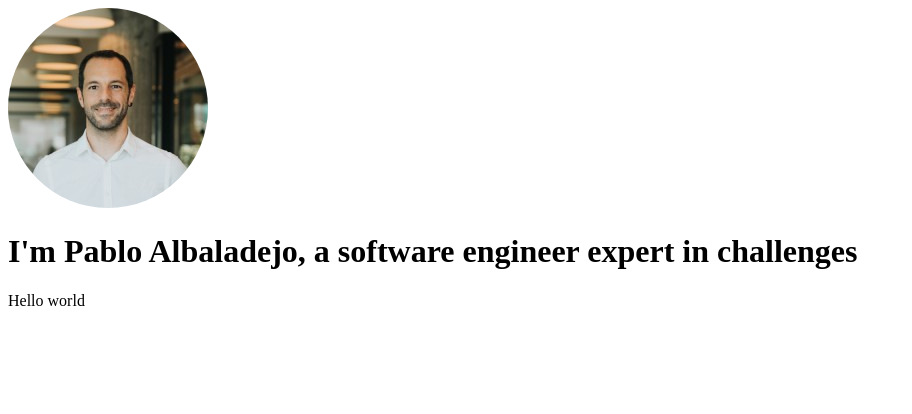
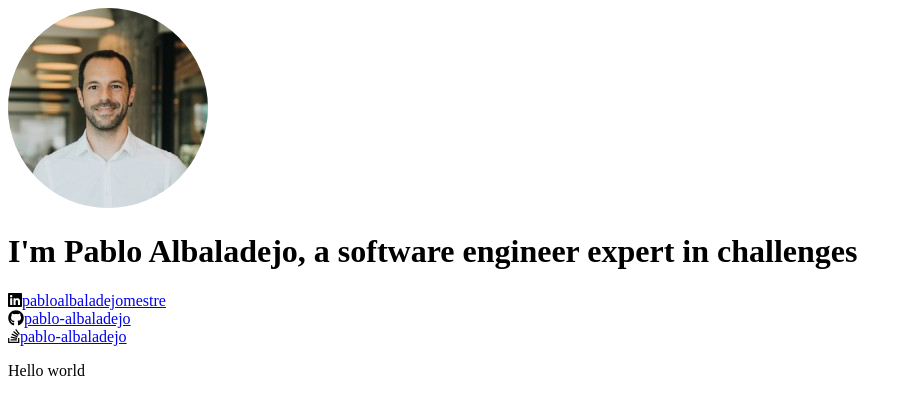
Before and after one commit to pablo-albaladejo/my-site, a Gatsby site: page / in a window 1280 px wide. Shown: the whole page, without its empty margins (0-912 px from the left). Built offline with nearby package versions, Linux system fonts and the light colour scheme; Gatsby itself is replaced by a stand-in of ours.

Commit message:
feat(master): add social links

```diff
--- a/gatsby-config.js
+++ b/gatsby-config.js
@@ -4,6 +4,7 @@ require("dotenv").config({
 
 module.exports = {
   plugins: [
+    `gatsby-plugin-fontawesome-css`,
     {
       resolve: `gatsby-plugin-google-gtag`,
       options: {
--- a/package.json
+++ b/package.json
@@ -15,8 +15,14 @@
         "clean": "gatsby clean"
     },
     "dependencies": {
+        "@fortawesome/fontawesome-svg-core": "^1.2.34",
+        "@fortawesome/free-brands-svg-icons": "^5.15.2",
+        "@fortawesome/free-regular-svg-icons": "^5.15.2",
+        "@fortawesome/free-solid-svg-icons": "^5.15.2",
+        "@fortawesome/react-fontawesome": "^0.1.14",
         "dotenv": "^8.2.0",
         "gatsby": "^2.32.3",
+        "gatsby-plugin-fontawesome-css": "^1.0.0",
         "gatsby-plugin-google-gtag": "^2.8.0",
         "react": "^16.13.1",
         "react-dom": "^16.13.1"
--- /dev/null
+++ b/src/components/commons/avatar/index.js
@@ -0,0 +1,17 @@
+import * as React from "react"
+
+const sytle = {
+  avatar: {
+    borderRadius: "100%",
+  }
+}
+
+const Avatar = ({ img }) => {
+  return (
+    <a href="#" >
+      <img src={img} alt="" style={sytle?.avatar} />
+    </a>
+  )
+}
+
+export default Avatar
--- /dev/null
+++ b/src/components/commons/iconLink/index.js
@@ -0,0 +1,12 @@
+import * as React from "react"
+
+const SocialLink = ({icon, caption, url}) => {
+  return (
+    <div>
+      {icon}
+      <a href={url}>{caption}</a>
+    </div>
+  )
+}
+
+export default SocialLink
--- /dev/null
+++ b/src/components/containers/profile/index.js
@@ -0,0 +1,19 @@
+import * as React from "react"
+
+import avatarImg from '../../../images/avatar.jpeg'
+import Avatar from "../../commons/avatar"
+import Social from "../social"
+
+const Profile = () => {
+  return (
+    <div>
+      <Avatar img={avatarImg} />
+      <h1>
+        <strong>I'm Pablo Albaladejo</strong>, a software engineer expert in challenges
+      </h1>
+      <Social />
+    </div>
+  )
+}
+
+export default Profile
--- /dev/null
+++ b/src/components/containers/social/index.js
@@ -0,0 +1,21 @@
+import * as React from "react"
+
+import { FontAwesomeIcon } from '@fortawesome/react-fontawesome'
+import {
+  faGithub,
+  faLinkedin,
+  faStackOverflow
+} from '@fortawesome/free-brands-svg-icons'
+import SocialLink from "../../commons/iconLink"
+
+const Social = () => {
+  return (
+    <div>
+        <SocialLink icon={<FontAwesomeIcon icon={faLinkedin}/>} caption={'pabloalbaladejomestre'} url={'https://www.linkedin.com/in/pabloalbaladejomestre'}/>
+        <SocialLink icon={<FontAwesomeIcon icon={faGithub}/>} caption={'pablo-albaladejo'} url={'https://github.com/pablo-albaladejo'}/>
+        <SocialLink icon={<FontAwesomeIcon icon={faStackOverflow}/>} caption={'pablo-albaladejo'} url={'https://stackoverflow.com/users/3395884/pablo-albaladejo'}/>
+    </div>
+  )
+}
+
+export default Social
--- a/src/components/layout/main.js
+++ b/src/components/layout/main.js
@@ -1,5 +1,5 @@
 import * as React from "react"
-import Profile from '../profile'
+import Profile from '../containers/profile'
 const MainLayout = ({ children }) => {
   return (
     <main>
--- a/src/components/profile/index.js
+++ /dev/null
@@ -1,25 +0,0 @@
-import * as React from "react"
-import avatar from '../../images/avatar.jpeg'
-
-const sytle = {
-  avatar: {
-    borderRadius: "100%",
-  }
-}
-
-const Profile = () => {
-  return (
-    <header>
-      <div>
-        <a href="#" >
-          <img src={avatar} alt="" style={sytle?.avatar} />
-        </a>
-        <h1>
-          <strong>I'm Pablo Albaladejo</strong>, a software engineer expert in challenges
-      </h1>
-      </div>
-    </header>
-  )
-}
-
-export default Profile
```
Also changed, not shown: 1 other file.
